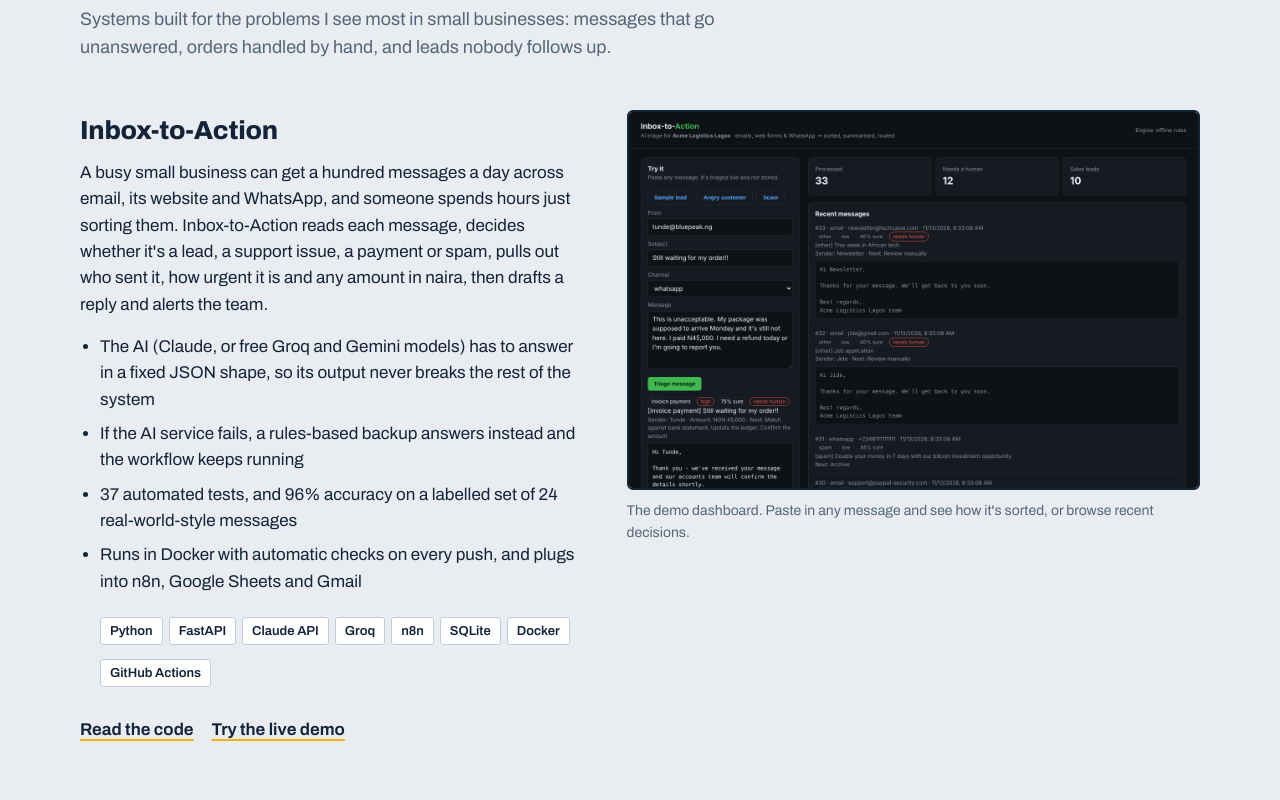
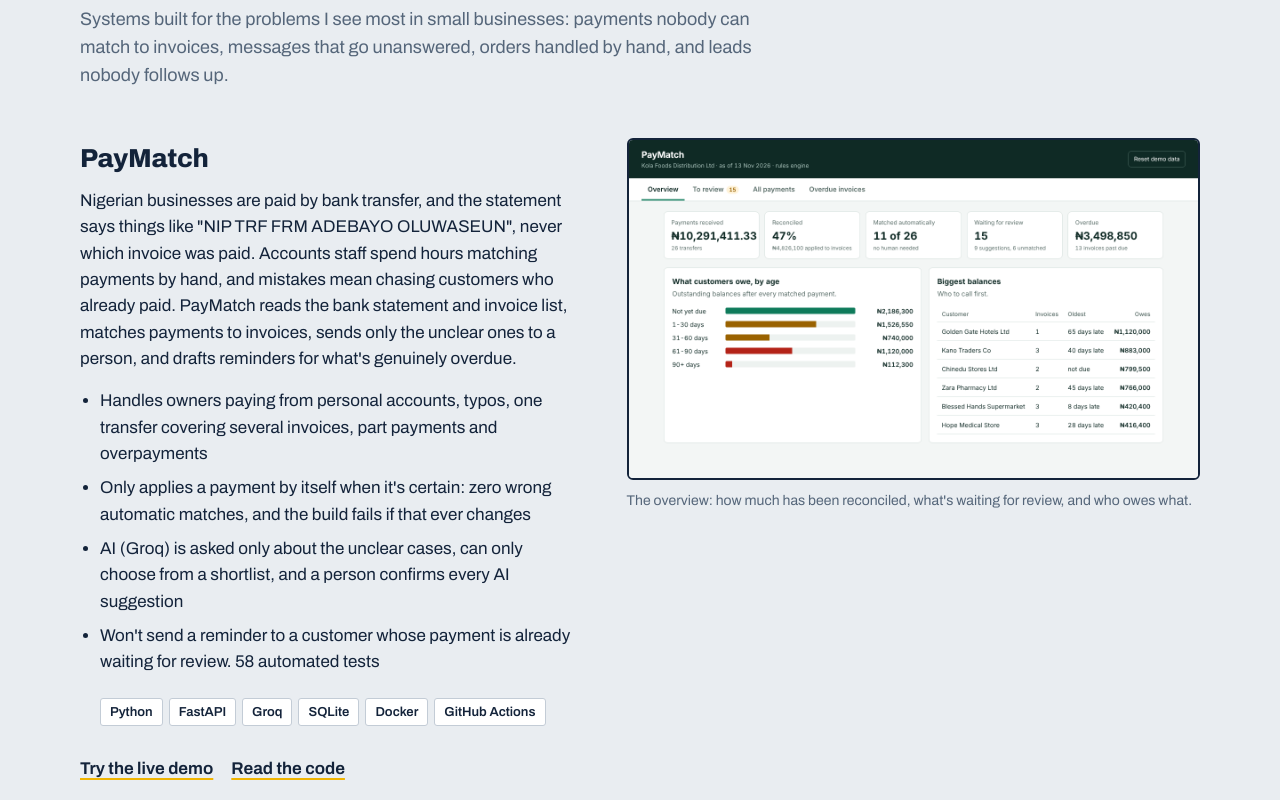
Before and after one commit to MartinezYT/MartinezYT.github.io, a plain HTML site: page index.html in a window 1280 px wide. Shown: the part 980-1780 px from the top of the page. Drawn offline with Linux system fonts and the light colour scheme.

Commit message:
Add PayMatch as the lead project
Co-Authored-By: Claude Opus 5.5 <noreply@anthropic.com>
Claude-Session: https://claude.ai/code/session_01HYvmoLZbx27yW9fJZhvXAJ

```diff
--- a/index.html
+++ b/index.html
@@ -217,9 +217,33 @@
   <section id="work">
     <div class="wrap">
       <h2>Selected work</h2>
-      <p class="intro">Systems built for the problems I see most in small businesses: messages that go unanswered, orders handled by hand, and leads nobody follows up.</p>
+      <p class="intro">Systems built for the problems I see most in small businesses: payments nobody can match to invoices, messages that go unanswered, orders handled by hand, and leads nobody follows up.</p>
 
       <article class="flagship">
+        <div>
+          <h3>PayMatch</h3>
+          <p>Nigerian businesses are paid by bank transfer, and the statement says things like "NIP TRF FRM ADEBAYO OLUWASEUN", never which invoice was paid. Accounts staff spend hours matching payments by hand, and mistakes mean chasing customers who already paid. PayMatch reads the bank statement and invoice list, matches payments to invoices, sends only the unclear ones to a person, and drafts reminders for what's genuinely overdue.</p>
+          <ul>
+            <li>Handles owners paying from personal accounts, typos, one transfer covering several invoices, part payments and overpayments</li>
+            <li>Only applies a payment by itself when it's certain: zero wrong automatic matches, and the build fails if that ever changes</li>
+            <li>AI (Groq) is asked only about the unclear cases, can only choose from a shortlist, and a person confirms every AI suggestion</li>
+            <li>Won't send a reminder to a customer whose payment is already waiting for review. 58 automated tests</li>
+          </ul>
+          <ul class="stack" aria-label="Built with">
+            <li>Python</li><li>FastAPI</li><li>Groq</li><li>SQLite</li><li>Docker</li><li>GitHub Actions</li>
+          </ul>
+          <div class="links">
+            <a href="https://paymatch-nhk8.onrender.com">Try the live demo</a>
+            <a href="https://github.com/MartinezYT/paymatch">Read the code</a>
+          </div>
+        </div>
+        <figure>
+          <img src="assets/paymatch-dashboard.png" alt="PayMatch dashboard: payments received, share reconciled, matched automatically, waiting for review and overdue totals, with a chart of debts by age and the biggest balances" width="1280" height="760" loading="lazy">
+          <figcaption>The overview: how much has been reconciled, what's waiting for review, and who owes what.</figcaption>
+        </figure>
+      </article>
+
+      <article class="flagship" style="margin-top:72px">
         <div>
           <h3>Inbox-to-Action</h3>
           <p>A busy small business can get a hundred messages a day across email, its website and WhatsApp, and someone spends hours just sorting them. Inbox-to-Action reads each message, decides whether it's a lead, a support issue, a payment or spam, pulls out who sent it, how urgent it is and any amount in naira, then drafts a reply and alerts the team.</p>
```
Also changed, not shown: assets/paymatch-dashboard.png (added).
